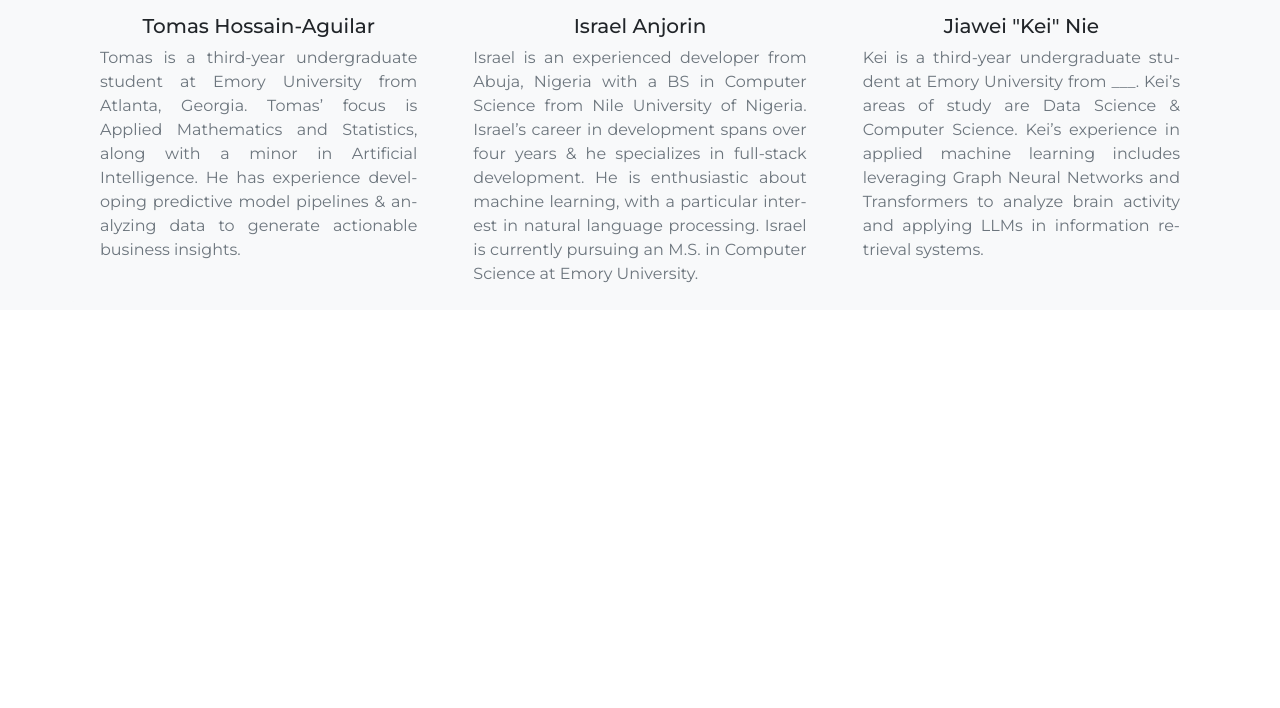
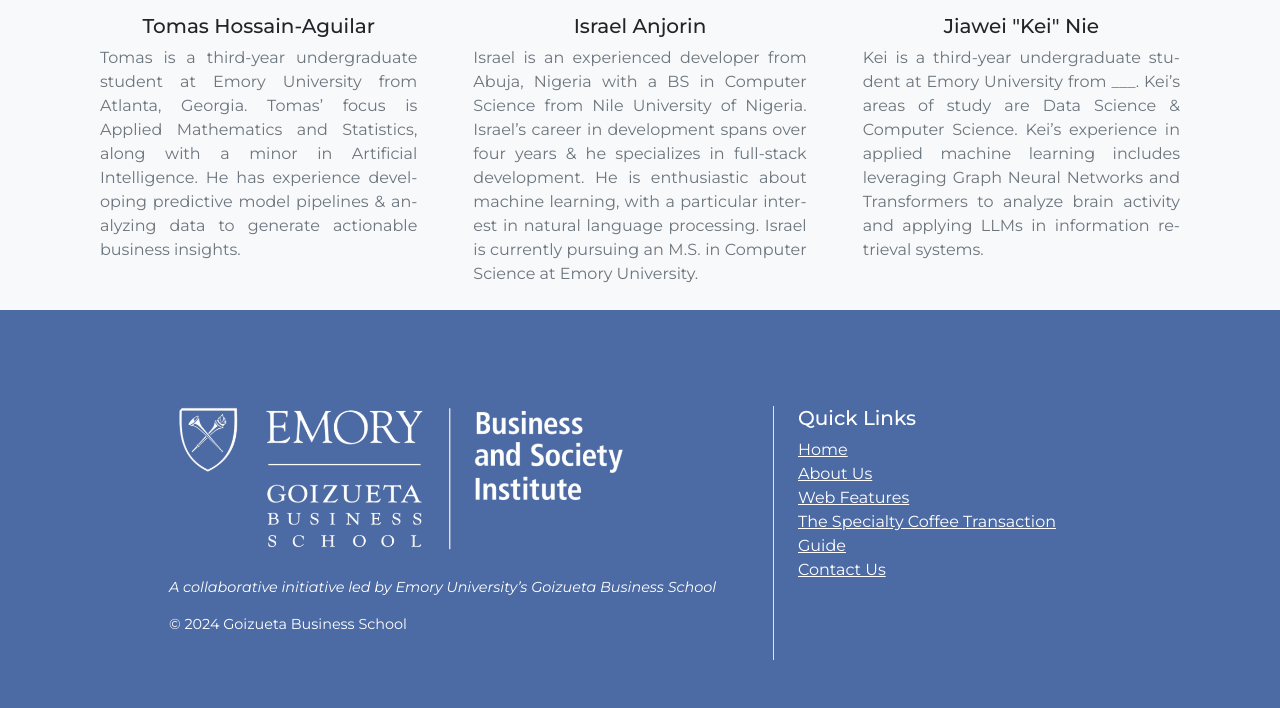
Before and after one commit to GBS-SpecialtyCoffee-Projects/RBF_platform, a Django app: page /team/ in a window 1280 px wide. Shown: the part 2191-2899 px from the top of the page. Before the commit the page ends 2474 px from the top, so only its background shows below. Run offline with Django 4.2, Linux system fonts and the light colour scheme; the visitor is signed in with stand-in values (Sample User, id 1); some libraries are stand-ins or nearby versions.

Commit message:
footer, meet the team, landing page updates

```diff
--- a/base/templates/base/footer.html
+++ b/base/templates/base/footer.html
@@ -1,7 +1,7 @@
 {% load static %}
 
-<footer class="container-fluid py-5" style="background-color: #4C6AA3;">
-    <div class="row justify-content-center gx-5">
+<footer class="container-fluid py-5 pt-5" style="background-color: #4C6AA3;">
+    <div class="row justify-content-center gx-5 pt-5" style="max-width: 100%;">
       <!-- Left Section -->
       <div class="col-lg-6 col-md-12 d-flex align-items-start mb-4">
         <div class="text-white">
@@ -16,7 +16,7 @@
         <h5 class="text-white">Quick Links</h5>
         <ul class="list-unstyled">
           <li><a href="{% url 'landing_page' %}" class="text-white">Home</a></li>
-          <li><a href="{% url 'signin' %}" class="text-white">About Us</a></li>
+          <li><a href="{% url 'team' %}" class="text-white">About Us</a></li>
           <li><a href="#" class="text-white">Web Features</a></li>
           <li><a href="#" class="text-white">The Specialty Coffee Transaction Guide</a></li>
           <li><a href="#" class="text-white">Contact Us</a></li>
--- a/base/templates/base/team.html
+++ b/base/templates/base/team.html
@@ -173,6 +173,7 @@
 </div>
 
 
+{% include "base/footer.html" %}
 
 
 
```
Also changed, not shown: base/templates/base/landing_page.html (+10 -10 lines), static/image/israel_photo.svg (added), static/image/karl_photo.svg (added), static/image/kei_photo.svg (added), static/image/natalie_photo.svg (added), static/image/peter_photo.svg (added), static/image/tomas_photo.svg (added).
